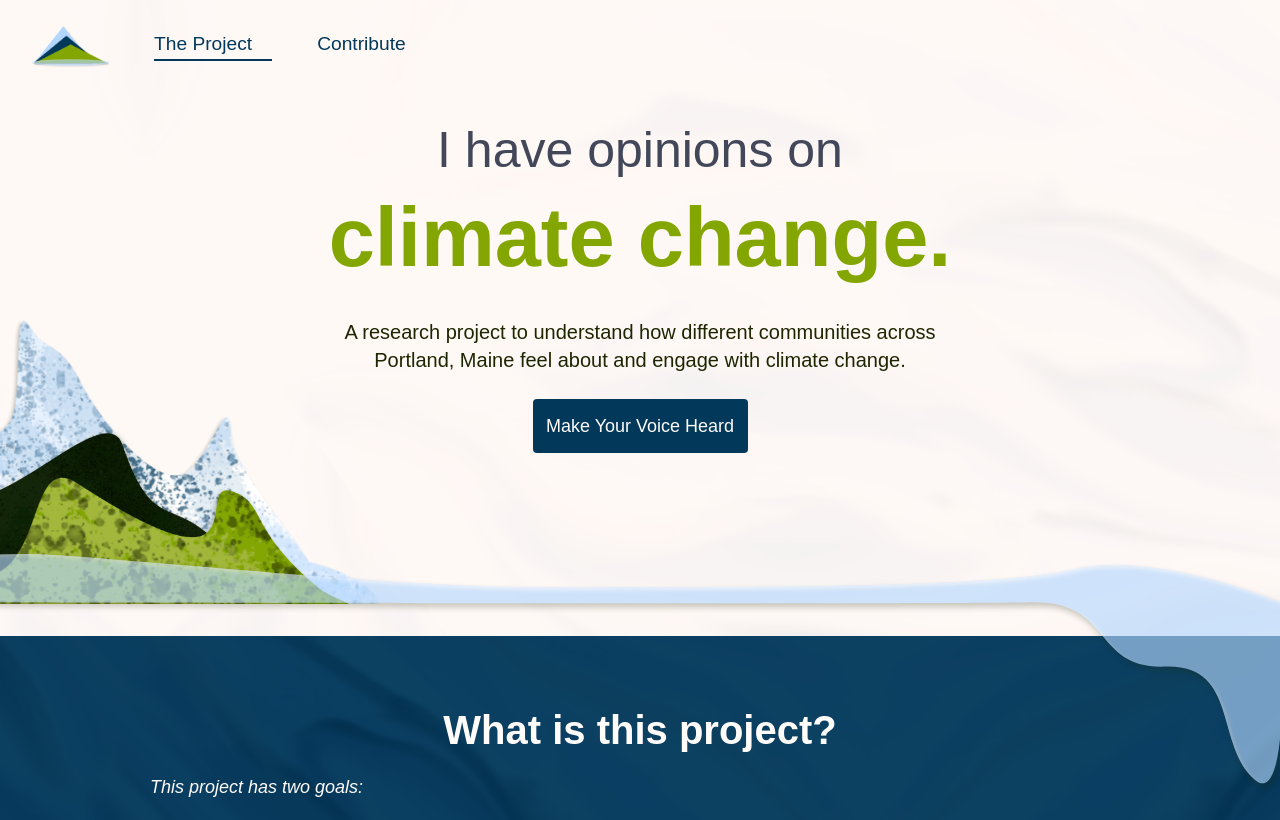
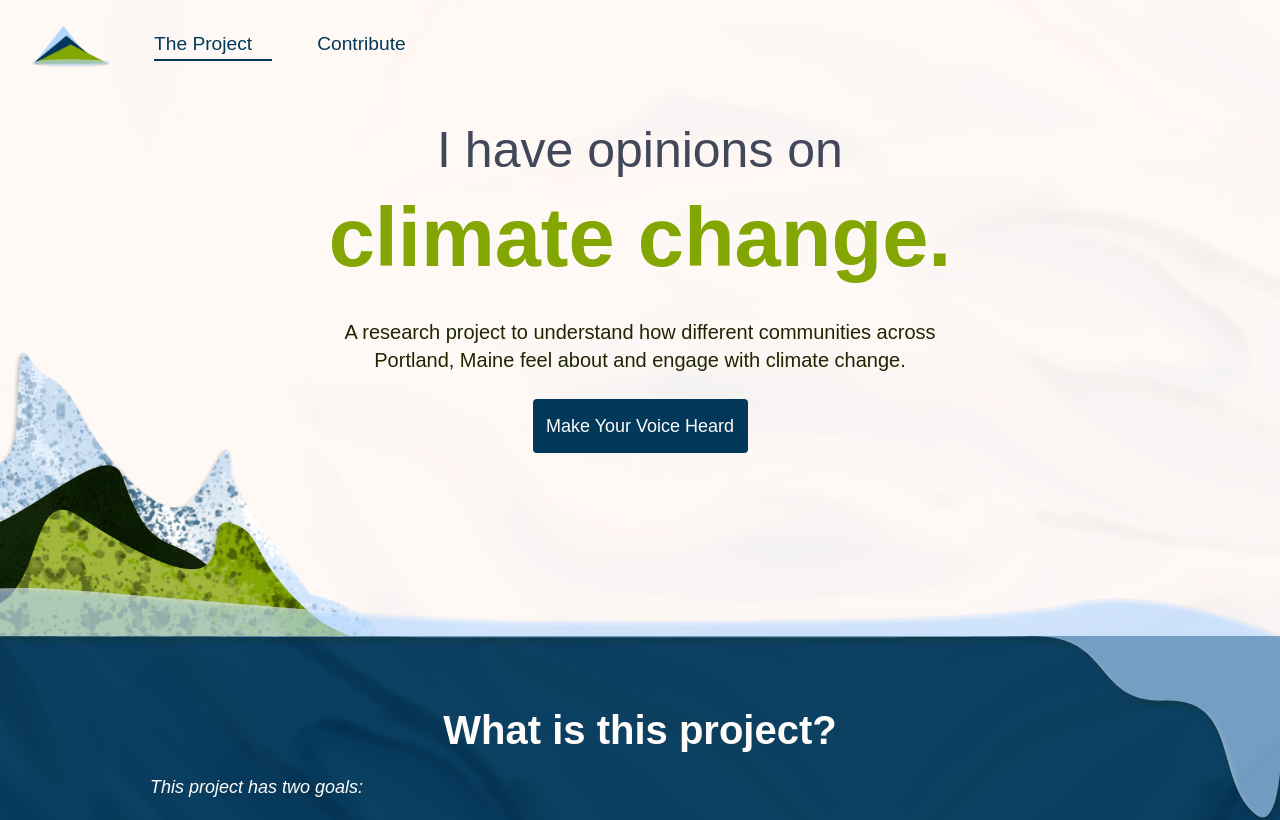
Before and after one commit to gilbertcasey2/ICareAboutClimate_FE, a React (Create React App) app: page / in a window 1280 px wide. Shown: the top 820 px of the page. Built offline with nearby package versions, Linux system fonts and the light colour scheme; a web font is replaced by a local one.

Commit message:
css cleaning

```diff
--- a/package.json
+++ b/package.json
@@ -3,6 +3,8 @@
   "version": "0.1.0",
   "private": true,
   "dependencies": {
+    "sass": "^1.69.5",
+    "uuid": "^9.0.1",
     "bootstrap": "^5.2.3",
     "http-proxy-middleware": "^2.0.6",
     "jquery": "^3.6.4",
--- a/src/App.js
+++ b/src/App.js
@@ -1,7 +1,7 @@
 import React, { Component } from 'react';
 import { Route, Routes } from 'react-router-dom';
-import AppRoutes from './AppRoutes';
-import { Layout } from './components/layout';
+import AppRoutes from './AppRoutes.js';
+import { Layout } from './components/layout.js';
 import './scss/styles.js';
 
 export default class App extends Component {
--- a/src/scss/App.scss
+++ b/src/scss/App.scss
@@ -233,13 +233,13 @@ footer {
 .mountains {
   position: absolute;
   left: -99px;
-  bottom: 196px;
+  top: 201px;
   pointer-events: none;
 }
 .water {
   position: absolute;
   right: -14px;
-  bottom: 3px;
+  top: 583px;
   pointer-events: none;
 }
 
```
Also changed, not shown: 2 other files (tests, documents, lock files or other folders).
